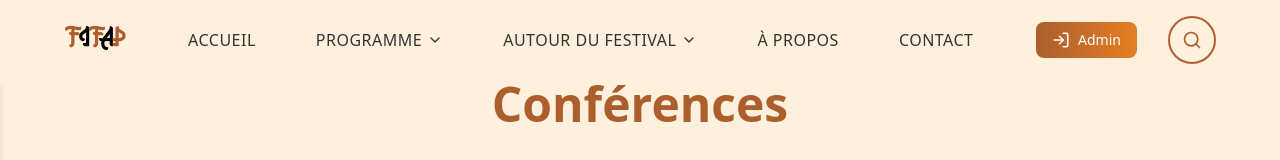
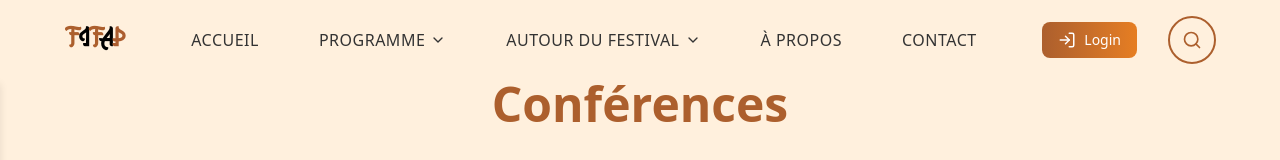
Before and after one commit to MouadRh1/fifap, a React (Vite) app: page /conferences in a window 1280 px wide. Shown: the top 160 px of the page. Built offline with nearby package versions, Linux system fonts and the light colour scheme; a web font is replaced by a local one.

Commit message:
suppression d'activite

```diff
--- a/src/component/Pages/navBar.jsx
+++ b/src/component/Pages/navBar.jsx
@@ -266,7 +266,7 @@
                 className="flex items-center gap-2 px-4 py-2 bg-gradient-to-r from-[#ac5f2d] to-[#e67e22] hover:shadow-lg text-white rounded-lg transition-all duration-300"
               >
                 <LogIn size={18} />
-                <span className="text-sm font-medium">Admin</span>
+                <span className="text-sm font-medium">Login</span>
               </Link>
             )}
           </div>
```
